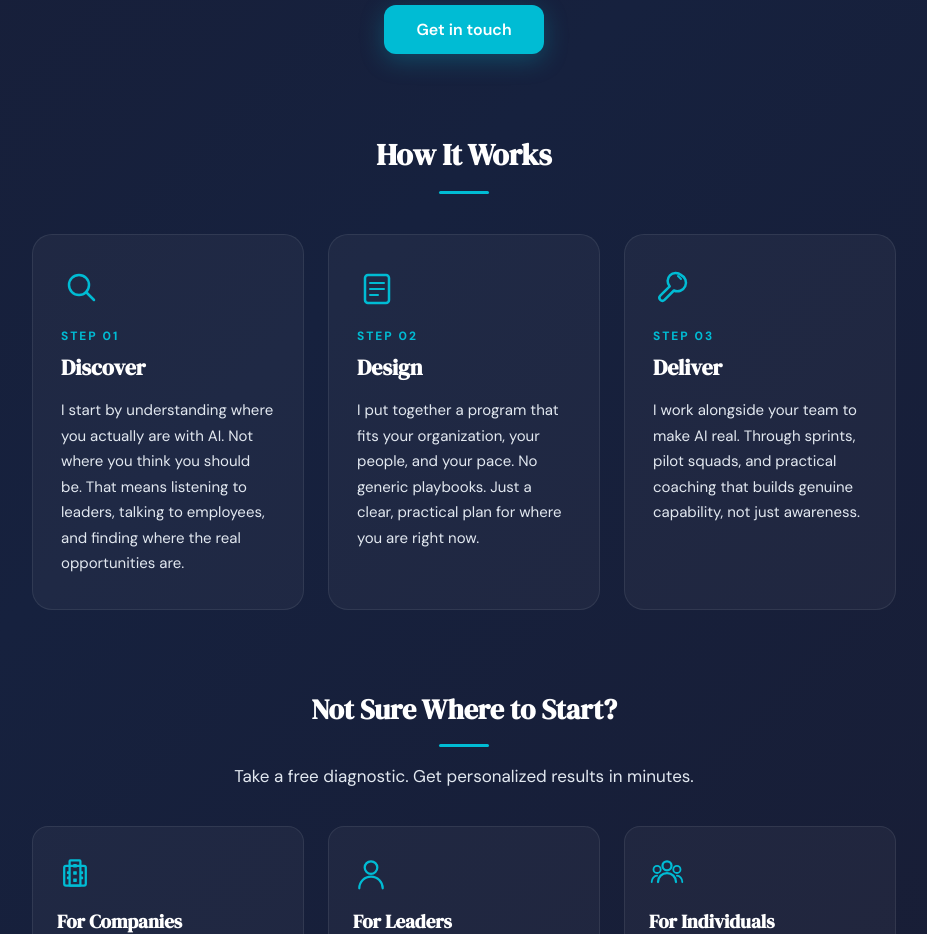
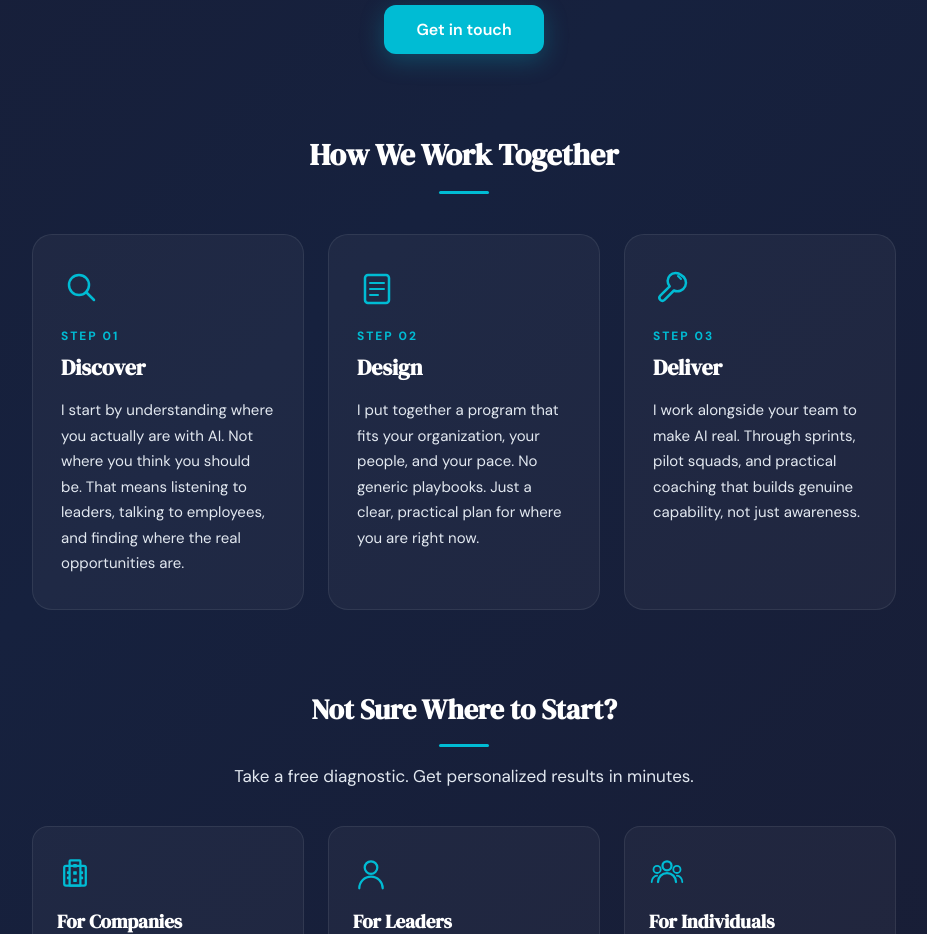
Before and after one commit to coachbay/site, a React (Vite) app: page / in a window 1280 px wide. Shown: the part 1800-2734 px from the top of the page, without its empty margins (176-1103 px from the left). Built offline with nearby package versions, Linux system fonts and the light colour scheme.

Commit message:
Rename How It Works to How We Work Together

```diff
--- a/LandingPage.jsx
+++ b/LandingPage.jsx
@@ -471,7 +471,7 @@ export default function LandingPage({ onNavigate }) {
             color: "#fff",
             margin: "0 0 8px",
           }}>
-            How It Works
+            How We Work Together
           </h2>
           <div style={{ width: 50, height: 3, background: CYAN, margin: "16px auto", borderRadius: 2 }} />
         </div>
```
Also changed, not shown: 3 other files (tests, documents, lock files or other folders).
